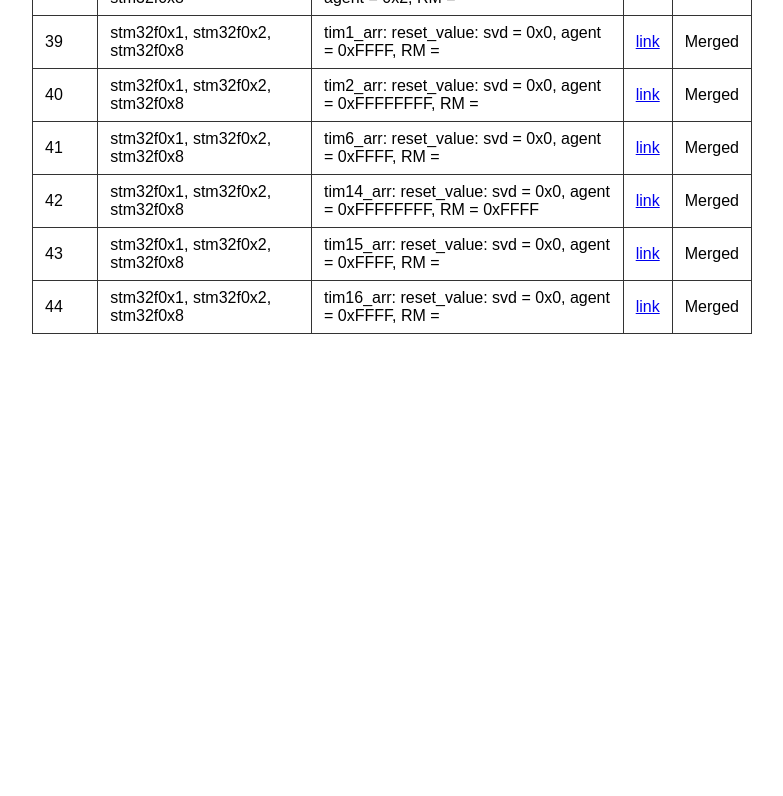
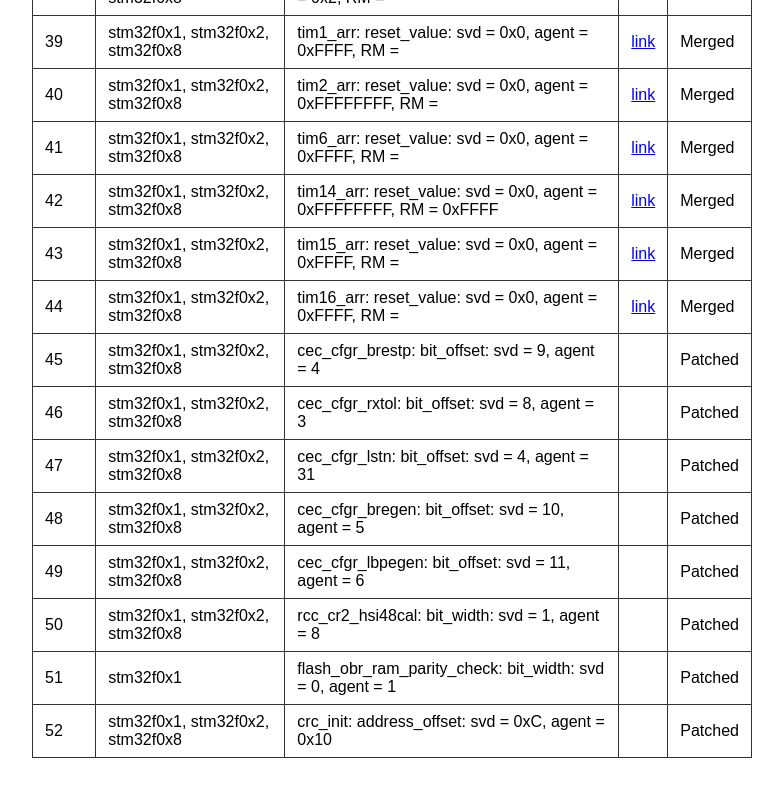
Before and after one commit to Ramla-I/LIDAR, a plain HTML site: page docs/index.html in a window 1280 px wide. Shown: the part 2150-2946 px from the top of the page, without its empty margins (248-1031 px from the left). Before the commit the page ends 2524 px from the top, so only its background shows below. Drawn offline with Linux system fonts and the light colour scheme.

Commit message:
already patched bugs

```diff
--- a/docs/index.html
+++ b/docs/index.html
@@ -80,6 +80,14 @@
 <tr><td>42</td> <td>stm32f0x1, stm32f0x2, stm32f0x8</td> <td>tim14_arr: reset_value: svd = 0x0, agent = 0xFFFFFFFF, RM = 0xFFFF</td> <td><a href="https://github.com/stm32-rs/stm32-rs/pull/1274">link</a></td> <td>Merged</td></tr>
 <tr><td>43</td> <td>stm32f0x1, stm32f0x2, stm32f0x8</td> <td>tim15_arr: reset_value: svd = 0x0, agent = 0xFFFF, RM =</td> <td><a href="https://github.com/stm32-rs/stm32-rs/pull/1274">link</a></td> <td>Merged</td></tr>
 <tr><td>44</td> <td>stm32f0x1, stm32f0x2, stm32f0x8</td> <td>tim16_arr: reset_value: svd = 0x0, agent = 0xFFFF, RM =</td> <td><a href="https://github.com/stm32-rs/stm32-rs/pull/1274">link</a></td> <td>Merged</td></tr>
+<tr><td>45</td> <td>stm32f0x1, stm32f0x2, stm32f0x8</td> <td>cec_cfgr_brestp: bit_offset: svd = 9, agent = 4</td> <td></td> <td>Patched</td></tr>
+<tr><td>46</td> <td>stm32f0x1, stm32f0x2, stm32f0x8</td> <td>cec_cfgr_rxtol: bit_offset: svd = 8, agent = 3</td> <td></td> <td>Patched</td></tr>
+<tr><td>47</td> <td>stm32f0x1, stm32f0x2, stm32f0x8</td> <td>cec_cfgr_lstn: bit_offset: svd = 4, agent = 31 </td> <td></td> <td>Patched</td></tr>
+<tr><td>48</td> <td>stm32f0x1, stm32f0x2, stm32f0x8</td> <td>cec_cfgr_bregen: bit_offset: svd = 10, agent = 5</td> <td></td> <td>Patched</td></tr>
+<tr><td>49</td> <td>stm32f0x1, stm32f0x2, stm32f0x8</td> <td>cec_cfgr_lbpegen: bit_offset: svd = 11, agent = 6</td> <td></td> <td>Patched</td></tr>
+<tr><td>50</td> <td>stm32f0x1, stm32f0x2, stm32f0x8</td> <td>rcc_cr2_hsi48cal: bit_width: svd = 1, agent = 8</td> <td></td> <td>Patched</td></tr>
+<tr><td>51</td> <td>stm32f0x1</td> <td>flash_obr_ram_parity_check: bit_width: svd = 0, agent = 1</td> <td></td> <td>Patched</td></tr>
+<tr><td>52</td> <td>stm32f0x1, stm32f0x2, stm32f0x8</td> <td>crc_init: address_offset: svd = 0xC, agent = 0x10</td> <td></td> <td>Patched</td></tr>
 </table>
 </body>
 </html>
```
